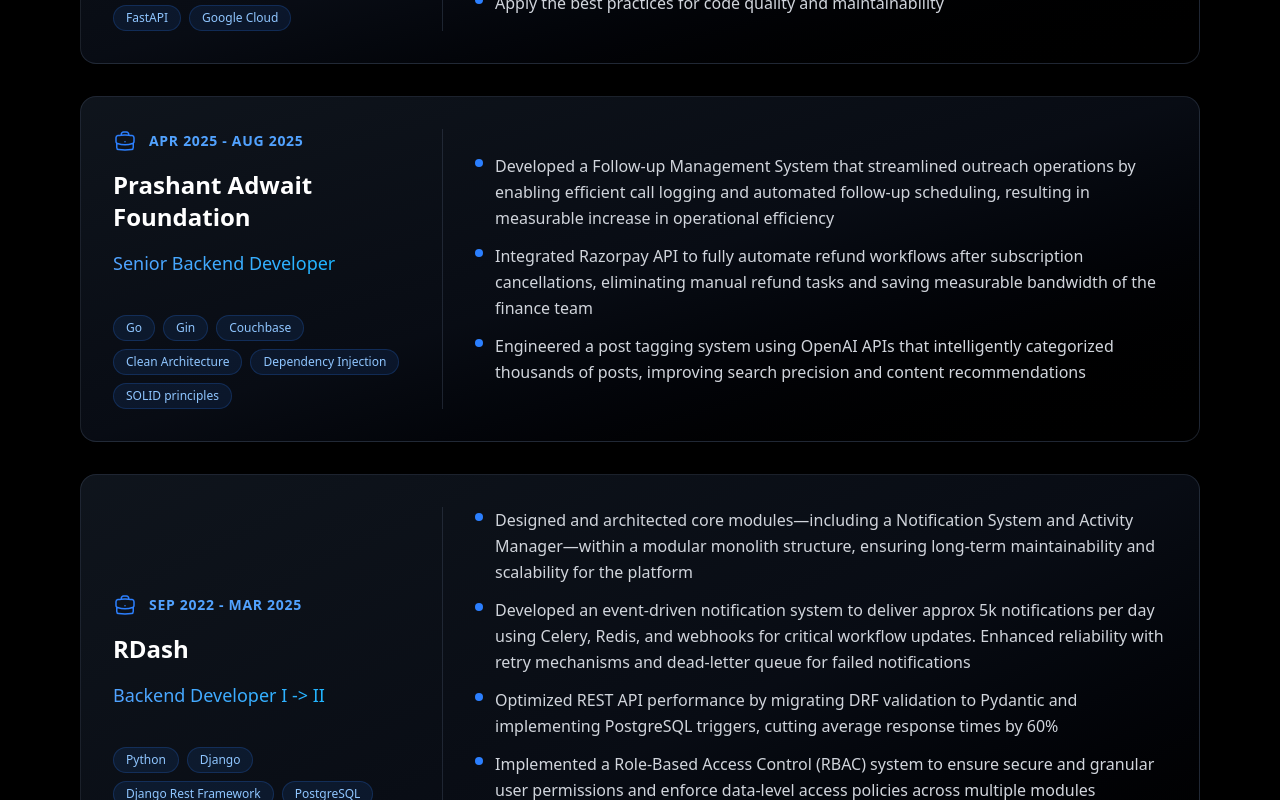
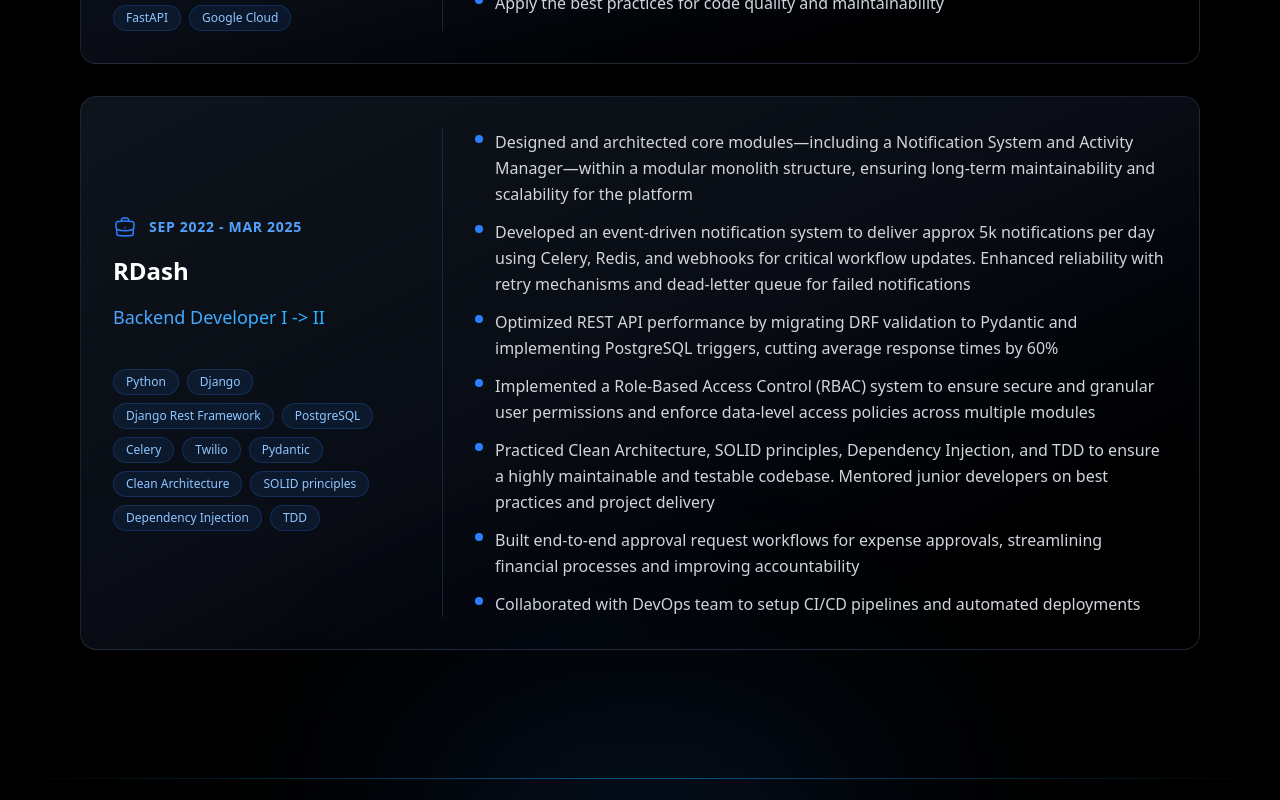
Before and after one commit to pawarharshit26/portfolio, a React (Vite) app: page / in a window 1280 px wide. Shown: the part 2160-2960 px from the top of the page. Built offline with nearby package versions, Linux system fonts and the light colour scheme.

Commit message:
removed paf from life

```diff
--- a/src/components/experience.tsx
+++ b/src/components/experience.tsx
@@ -16,18 +16,18 @@ const experiences = [
 		],
 		technologies: "Django, Django Channels, Websockets, Celery, Mysql, FastAPI, Google Cloud",
 	},
-	{
-		period: "Apr 2025 - Aug 2025",
-		company: "Prashant Adwait Foundation",
-		location: "Greater Noida",
-		position: "Senior Backend Developer",
-		details: [
-			"Developed a Follow-up Management System that streamlined outreach operations by enabling efficient call logging and automated follow-up scheduling, resulting in measurable increase in operational efficiency",
-			"Integrated Razorpay API to fully automate refund workflows after subscription cancellations, eliminating manual refund tasks and saving measurable bandwidth of the finance team",
-			"Engineered a post tagging system using OpenAI APIs that intelligently categorized thousands of posts, improving search precision and content recommendations",
-		],
-		technologies: "Go, Gin, Couchbase, Clean Architecture, Dependency Injection, SOLID principles,",
-	},
+	// {
+	// 	period: "Apr 2025 - Aug 2025",
+	// 	company: "Prashant Adwait Foundation",
+	// 	location: "Greater Noida",
+	// 	position: "Senior Backend Developer",
+	// 	details: [
+	// 		"Developed a Follow-up Management System that streamlined outreach operations by enabling efficient call logging and automated follow-up scheduling, resulting in measurable increase in operational efficiency",
+	// 		"Integrated Razorpay API to fully automate refund workflows after subscription cancellations, eliminating manual refund tasks and saving measurable bandwidth of the finance team",
+	// 		"Engineered a post tagging system using OpenAI APIs that intelligently categorized thousands of posts, improving search precision and content recommendations",
+	// 	],
+	// 	technologies: "Go, Gin, Couchbase, Clean Architecture, Dependency Injection, SOLID principles,",
+	// },
 	{
 		period: "Sep 2022 - Mar 2025",
 		company: "RDash",
```
